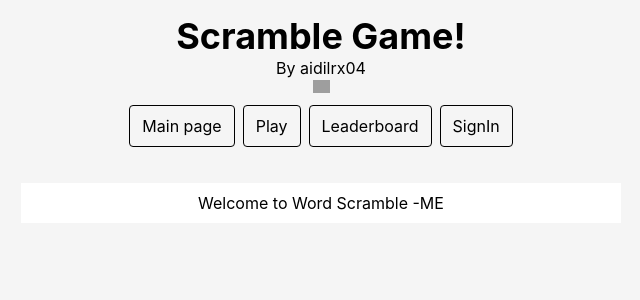
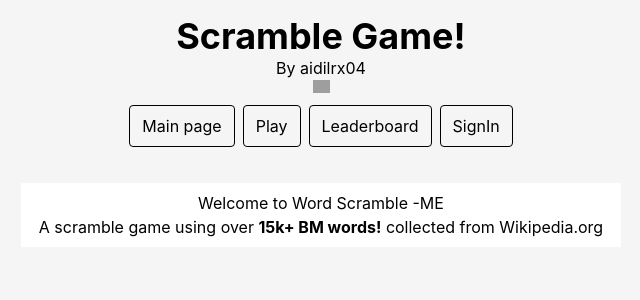
Before and after one commit to aidilrx04/scramble-me, a React (Create React App) app: page / in a window 1280 px wide. Shown: the top 300 px of the page, without its empty margins (319-959 px from the left). Built offline with nearby package versions, Linux system fonts and the light colour scheme; no server answers; grey boxes are pictures that could not be loaded.

Commit message:
releases 0.1.0

```diff
--- a/public/index.html
+++ b/public/index.html
@@ -5,8 +5,8 @@
   <meta charset="utf-8" />
   <link rel="icon" href="%PUBLIC_URL%/favicon.ico" />
   <meta name="viewport" content="width=device-width, initial-scale=1" />
-  <meta name="theme-color" content="#000000" />
-  <meta name="description" content="Web site created using create-react-app" />
+  <meta name="theme-color" content="#f5f5f5" />
+  <meta name="description" content="A game! OMG" />
   <link rel="apple-touch-icon" href="%PUBLIC_URL%/logo192.png" />
   <!--
       manifest.json provides metadata used when your web app is installed on a
--- a/src/App.js
+++ b/src/App.js
@@ -70,6 +70,10 @@ function Content( { user } )
             <Route exact path="/">
               <div className="p-2 bg-white text-center">
                 Welcome to Word Scramble -ME
+
+                <p className="font-sm">
+                  A scramble game using over <b>15k+ BM words!</b>  collected from <a href="https://wikipedia.org" target="_blank" rel="noreferrer">Wikipedia.org</a>
+                </p>
               </div>
             </Route>
             <Route path="/signin">
```
